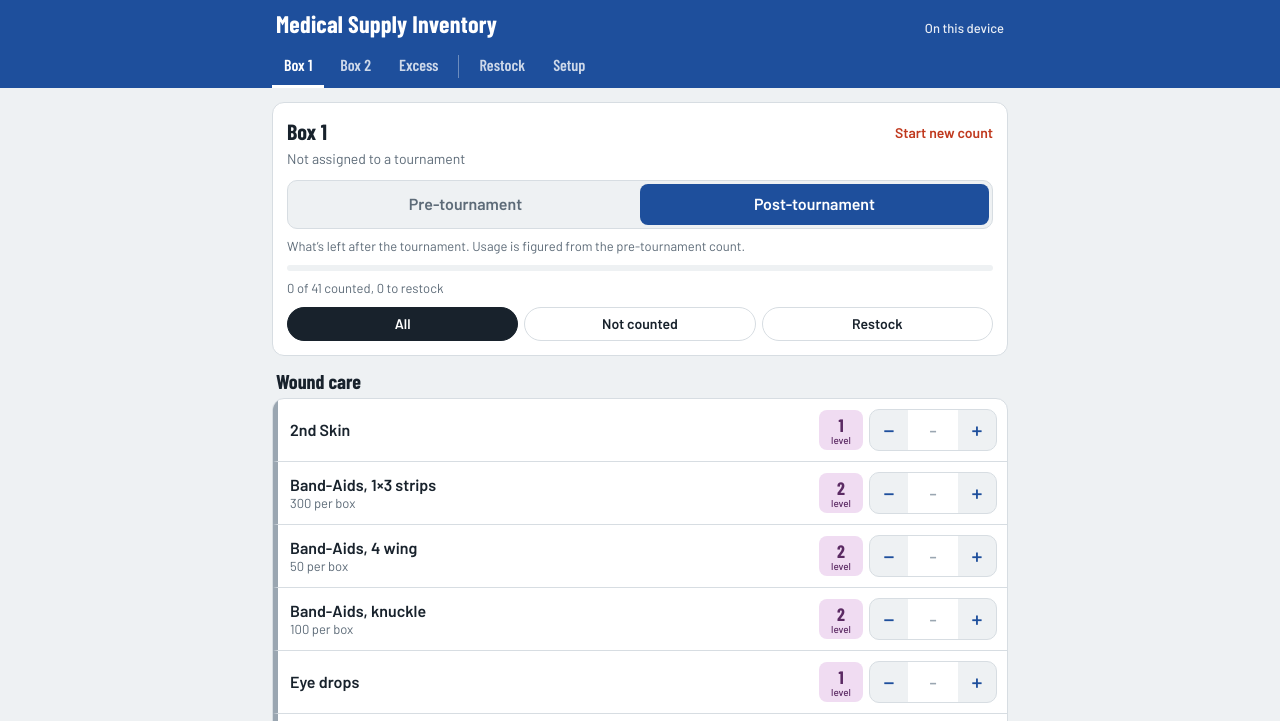
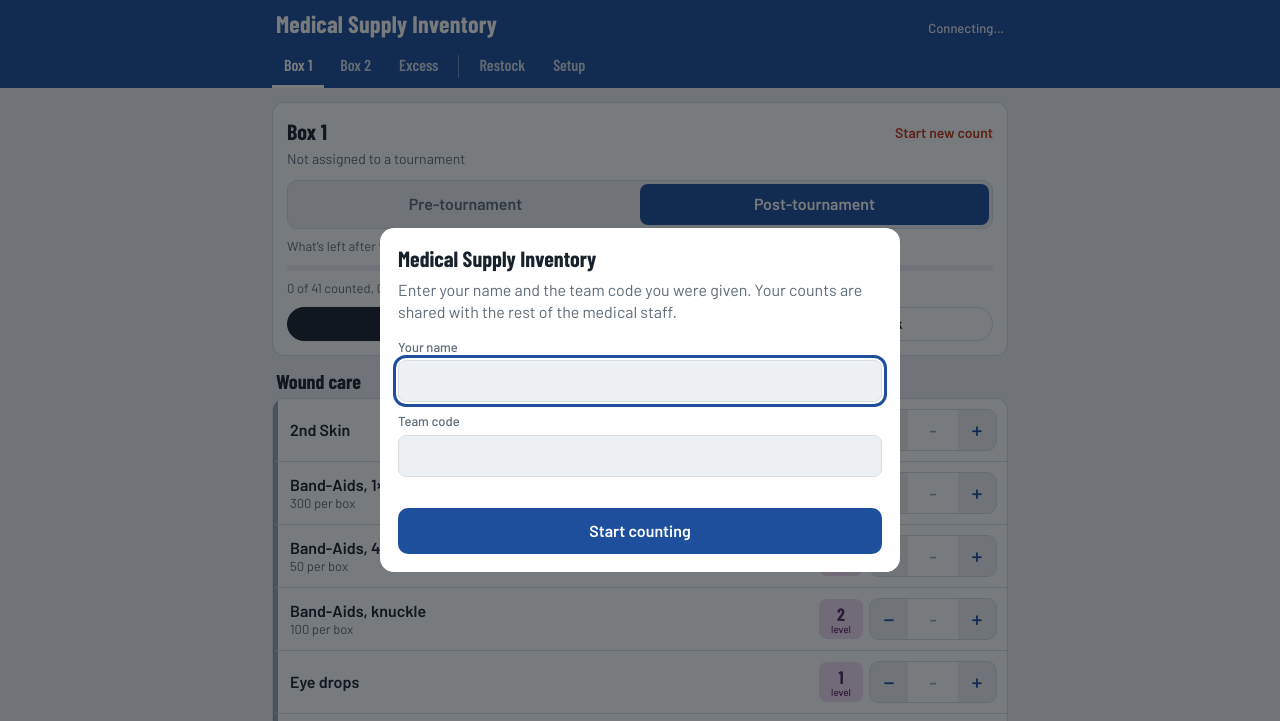
Before and after one commit to Team21-Recovery/Medical-Inventory, a plain HTML site: page index.html in a window 1280 px wide. Shown: the top 721 px of the page. Drawn offline with nearby package versions, Linux system fonts and the light colour scheme.

Commit message:
Update index.html

```diff
--- a/index.html
+++ b/index.html
@@ -194,7 +194,7 @@ dialog::backdrop{background:rgba(10,15,20,.55)}
 /* ====== CONNECT TO YOUR GOOGLE SHEET ======
    Paste the Web app URL from Apps Script between the quotes.
    Leave it empty to run on this device only (handy for testing). */
-const API_URL = "";
+const API_URL = "https://script.google.com/macros/s/AKfycbzwdShQsA-Y2pVpblWG4bk5Zn9Ws7EN6H7udFN90wdCvC__rahhc89jvQw9aAcaZTU/exec";
 /* ========================================== */
 
 (function(){
```
